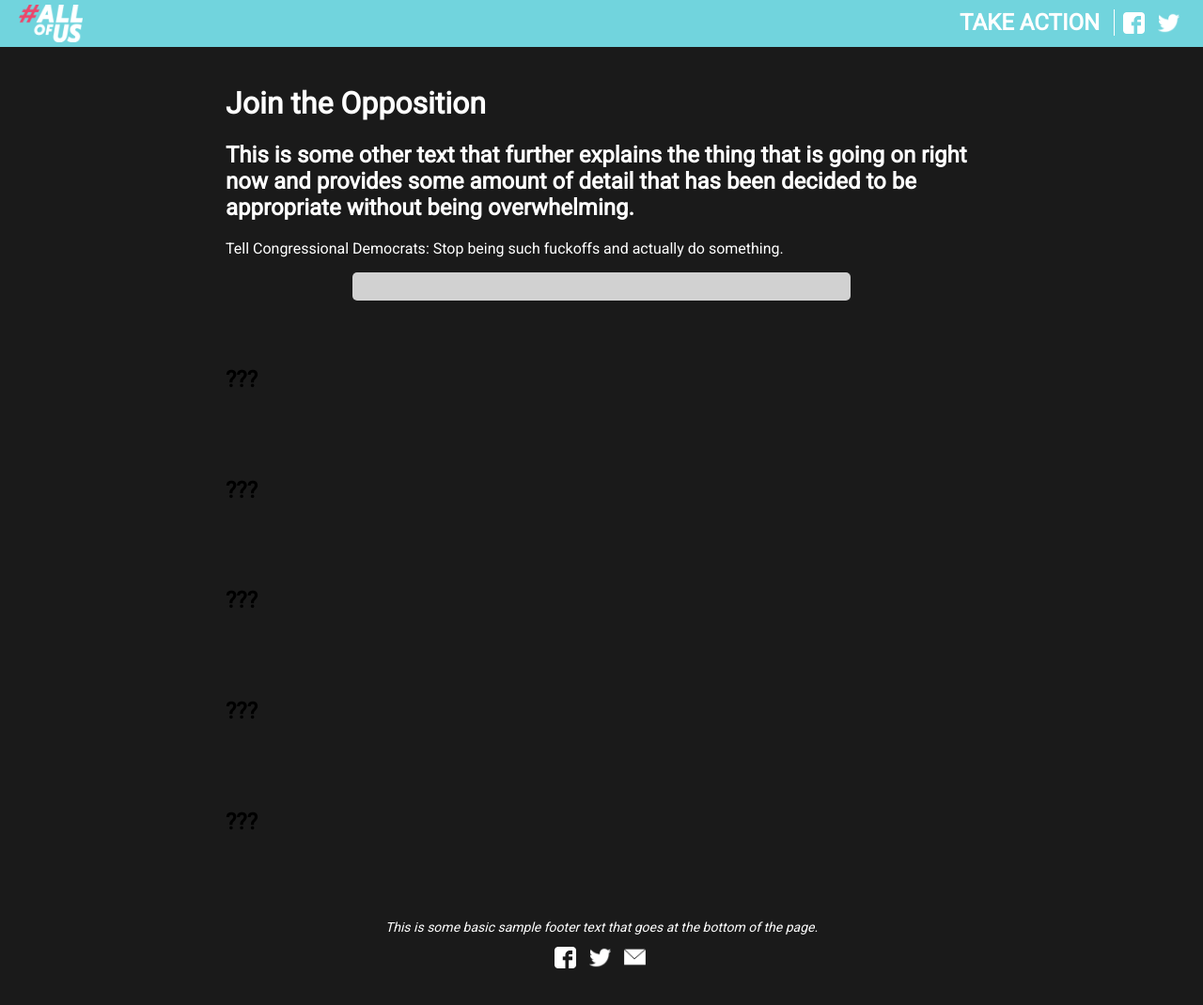
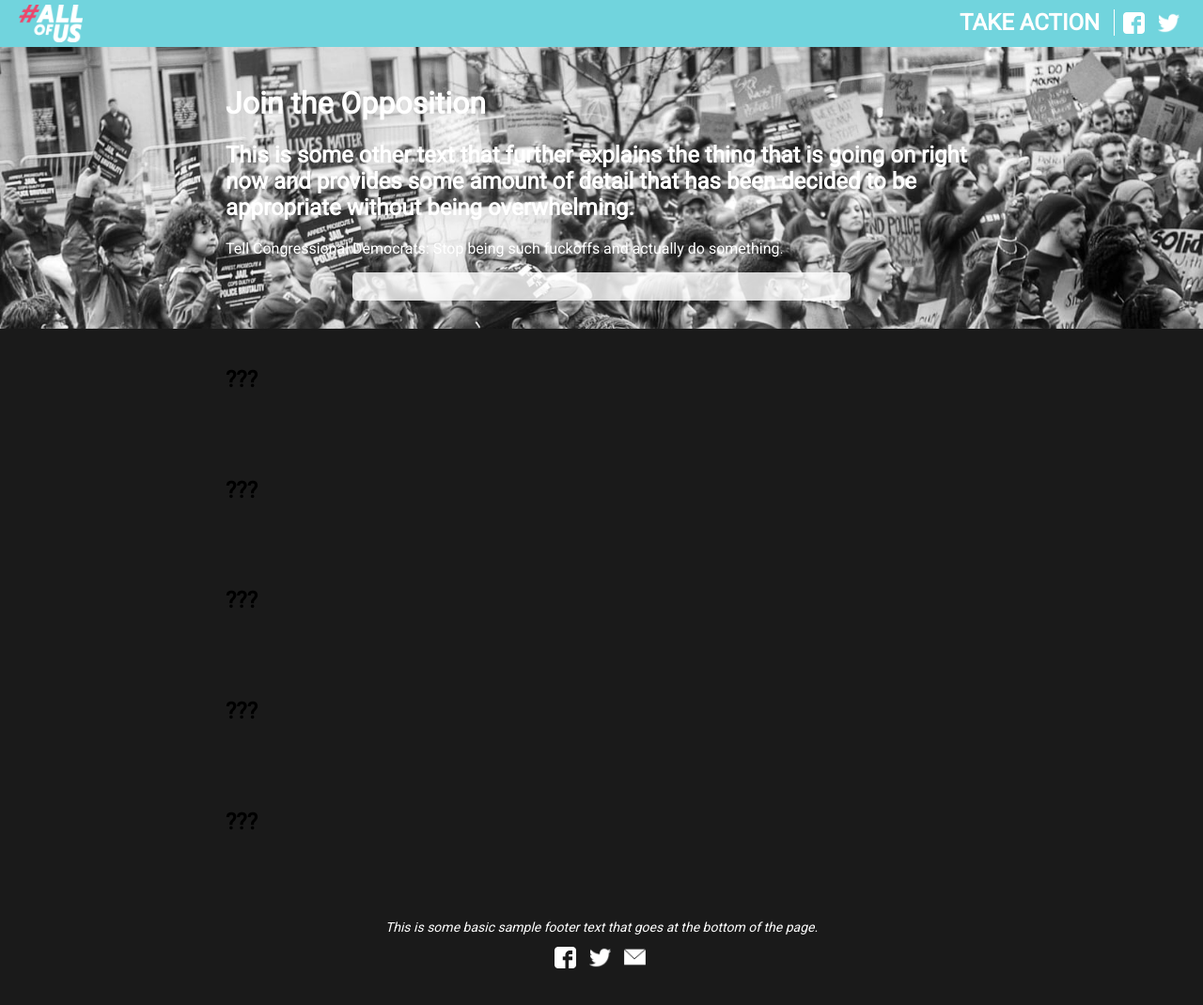
Before and after one commit to DigitalCharlie/allofus, a Jekyll site: the page built from index.html, in a window 1280 px wide and 1075 px high. Shown: the top 1070 px of the window at 94% size. Built offline with Jekyll 4.4.1, drawn with Linux system fonts in a browser that asks for light colours; nearby versions of some CDN libraries; a script that is not in the unit is left out.

Commit message:
moved to body

```diff
--- a/css/allofus.css
+++ b/css/allofus.css
@@ -20,6 +20,9 @@
     body {
         font-family: roboto;
         margin:0;
+        background-color: #1a1a1a;
+        background-image: url("../images/bw-crowd.jpg");
+        background-repeat:no-repeat;
     }
 
     p {
@@ -71,9 +74,6 @@
 
     .container {
         padding-top:50px;
-        background-color: #1a1a1a;
-        background-image: url("../images/bw-crowd.jpg");
-        background-repeat:no-repeat;
     }
 
 /* FOOTER CSS */
@@ -134,6 +134,7 @@
 
     .splash {
         color:#ffffff;
+        background:none;
     }
 
     .more-details {
@@ -338,6 +339,10 @@
 
     /* Type */
 
+        body {
+            background-size:100%;
+        }
+
         h1 {
         }
 
@@ -354,10 +359,6 @@
         }
 
     /* SECTIONS */
-
-    .container {
-        background-size:100%;
-    }
 
     /* button styles */
 
```
